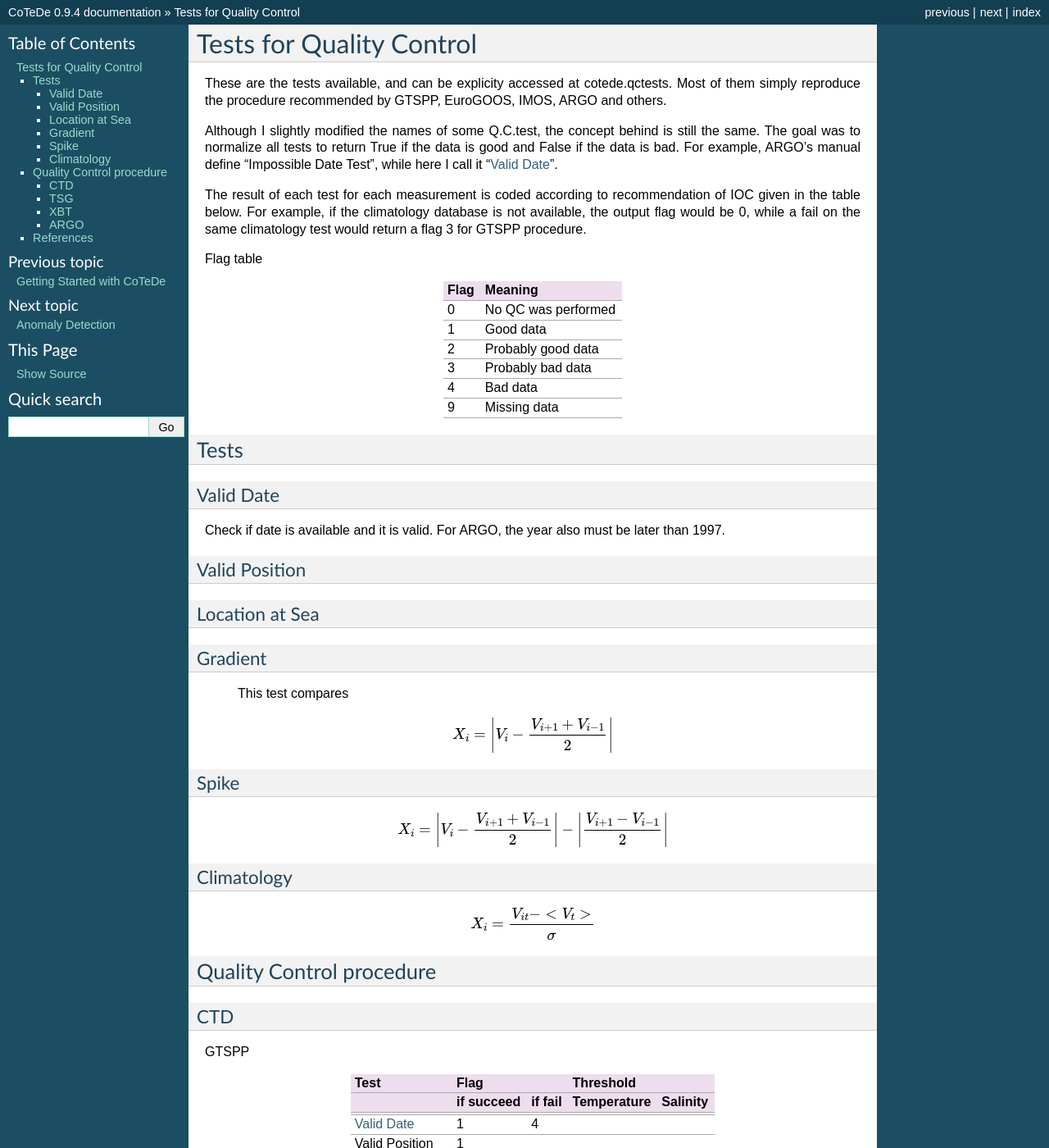
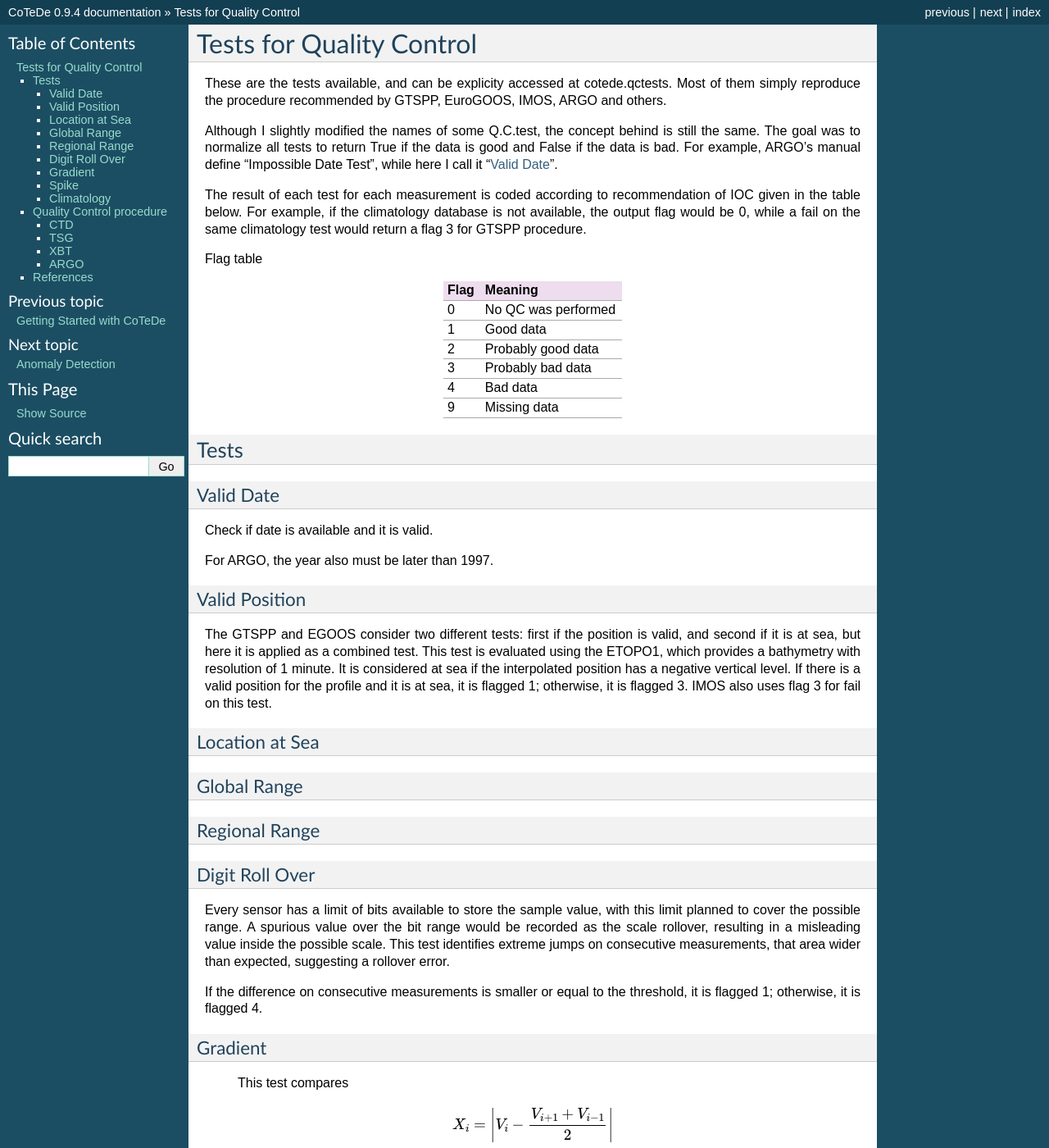
Before and after one commit to castelao/CoTeDe, a Sphinx documentation site: the page built from docs/source/qctests.rst, in a window 1280 px wide and 1400 px high. Shown: the whole window at 82% size. Built offline with Sphinx 7.4.7, drawn with Linux system fonts in a browser that asks for light colours; formulas are drawn with MathJax 3; pages that are not in the unit, such as notebooks, are missing from menus; some of the changed text lies outside the part shown.

Commit message:
Improving qctests documentation.

```diff
--- a/docs/source/qctests.rst
+++ b/docs/source/qctests.rst
@@ -34,13 +34,37 @@ Tests
 Valid Date
 ~~~~~~~~~~
 
-Check if date is available and it is valid. For ARGO, the year also must be later than 1997.
+Check if date is available and it is valid.
+
+For ARGO, the year also must be later than 1997.
 
 Valid Position
 ~~~~~~~~~~~~~~
 
+The GTSPP and EGOOS consider two different tests: first if the position is valid, and second if it is at sea, but here it is applied as a combined test.
+This test is evaluated using the ETOPO1, which provides a bathymetry with resolution of 1 minute.
+It is considered at sea if the interpolated position has a negative vertical level.
+If there is a valid position for the profile and it is at sea, it is flagged 1; otherwise, it is flagged 3.
+IMOS also uses flag 3 for fail on this test.
+
+
 Location at Sea
 ~~~~~~~~~~~~~~~
+
+Global Range
+~~~~~~~~~~~~
+
+Regional Range
+~~~~~~~~~~~~~~
+
+Digit Roll Over
+~~~~~~~~~~~~~~~
+
+Every sensor has a limit of bits available to store the sample value, with this limit planned to cover the possible range.
+A spurious value over the bit range would be recorded as the scale rollover, resulting in a misleading value inside the possible scale.
+This test identifies extreme jumps on consecutive measurements, that area wider than expected, suggesting a rollover error.
+
+If the difference on consecutive measurements is smaller or equal to the threshold, it is flagged 1; otherwise, it is flagged 4.
 
 Gradient
 ~~~~~~~~
@@ -78,56 +102,56 @@ CTD
 
 GTSPP
 
-+-----------------+------------+--------+-------------+----------+
-| Test            |         Flag        |       Threshold        |
-+-----------------+------------+--------+-------------+----------+
-|                 | if succeed | if fail| Temperature | Salinity |
-+=================+============+========+=============+==========+
-|                 |            |        |                        |
-+-----------------+------------+--------+-------------+----------+
-| `Valid Date`_   |  1         | 4      |                        |
-+-----------------+------------+--------+-------------+----------+
-| Valid Position  |  1         |        |                        |
-+-----------------+------------+--------+-------------+----------+
-| Location at Sea |  1         |        |                        |
-+-----------------+------------+--------+-------------+----------+
-| Global Range    |  1         |        |                        |
-+-----------------+------------+--------+-------------+----------+
-| `Gradient`_     |  1         | 4      | 10.0 C      | 5        |
-+-----------------+------------+--------+-------------+----------+
-| `Spike`_        |  1         |        | 2.0 C       | 0.3      |
-+-----------------+------------+--------+-------------+----------+
-| `Climatology`_  |  1         |        |                        |
-+-----------------+------------+--------+-------------+----------+
++--------------------+------------+--------+-------------+----------+
+| Test               |         Flag        |       Threshold        |
++--------------------+------------+--------+-------------+----------+
+|                    | if succeed | if fail| Temperature | Salinity |
++====================+============+========+=============+==========+
+|                    |            |        |                        |
++--------------------+------------+--------+-------------+----------+
+| `Valid Date`_      |  1         | 4      |                        |
++--------------------+------------+--------+-------------+----------+
+| `Valid Position`_  |  1         |        |                        |
++--------------------+------------+--------+-------------+----------+
+| `Location at Sea`_ |  1         |        |                        |
++--------------------+------------+--------+-------------+----------+
+| `Global Range`_    |  1         |        |                        |
++--------------------+------------+--------+-------------+----------+
+| `Gradient`_        |  1         | 4      | 10.0 C      | 5        |
++--------------------+------------+--------+-------------+----------+
+| `Spike`_           |  1         |        | 2.0 C       | 0.3      |
++--------------------+------------+--------+-------------+----------+
+| `Climatology`_     |  1         |        |                        |
++--------------------+------------+--------+-------------+----------+
 
 
 EuroGOOS
 
-+-----------------+------------+--------+-------------+----------+
-| Test            |         Flag        |       Threshold        |
-+-----------------+------------+--------+-------------+----------+
-|                 | if succeed | if fail| Temperature | Salinity |
-+=================+============+========+=============+==========+
-|                 |            |        |                        |
-+-----------------+------------+--------+-------------+----------+
-| `Valid Date`_   |  1         | 4      |                        |
-+-----------------+------------+--------+-------------+----------+
-| Valid Position  |  1         |        |                        |
-+-----------------+------------+--------+-------------+----------+
-| Location at Sea |  1         |        |                        |
-+-----------------+------------+--------+-------------+----------+
-| Global Range    |  1         |        |                        |
-+-----------------+------------+--------+-------------+----------+
-| Digit Roll Over |  1         | 4      |  10.0 C     | 5        |
-+-----------------+------------+--------+-------------+----------+
-| Gradient Cond.  |  1         | 4      |             |          |
-|  - < 500        |            |        | 9.0 C       | 1.5      |
-|  - > 500        |            |        | 3.0 C       | 0.5      |
-+-----------------+------------+--------+-------------+----------+
-| Spike Cond.     |  1         | 4      |             |          |
-+-----------------+------------+--------+-------------+----------+
-| `Climatology`_  |  1         |        |                        |
-+-----------------+------------+--------+-------------+----------+
++--------------------+------------+--------+-------------+----------+
+| Test               |         Flag        |       Threshold        |
++--------------------+------------+--------+-------------+----------+
+|                    | if succeed | if fail| Temperature | Salinity |
++====================+============+========+=============+==========+
+|                    |            |        |                        |
++--------------------+------------+--------+-------------+----------+
+| `Valid Date`_      |  1         | 4      |                        |
++--------------------+------------+--------+-------------+----------+
+| `Valid Position`_  |  1         | 4      |                        |
++--------------------+------------+--------+-------------+----------+
+| `Location at Sea`_ |  1         |        |                        |
++--------------------+------------+--------+-------------+----------+
+| `Global Range`_    |  1         |        |                        |
++--------------------+------------+--------+-------------+----------+
+| `Digit Roll Over`_ |  1         | 4      |  10.0 C     | 5        |
++--------------------+------------+--------+-------------+----------+
+| Gradient Cond.     |  1         | 4      |             |          |
+|  - < 500           |            |        | 9.0 C       | 1.5      |
+|  - > 500           |            |        | 3.0 C       | 0.5      |
++--------------------+------------+--------+-------------+----------+
+| Spike Cond.        |  1         | 4      |             |          |
++--------------------+------------+--------+-------------+----------+
+| `Climatology`_     |  1         |        |                        |
++--------------------+------------+--------+-------------+----------+
 
 
 
@@ -139,13 +163,13 @@ Based on AOML procedure. Realtime data is evaluatd by tests 1 to 10, while the d
   1. Platform Identification
   2. `Valid Date`_
   3. Impossible Location
-  4. Location at Sea
+  4. `Location at Sea`_
   5. Impossible Speed
-  6. Global Ranges
+  6. `Global Range`_
   7. Regional Ranges
-  8. Spike
+  8. `Spike`_
   9. Constant Value
-  10. Gradient
+  10. `Gradient`_
   11. Climatology
 ..  12. NCEP Weekly analysis
 ..  13. Buddy Check
@@ -163,13 +187,13 @@ ARGO
   3. Impossible location test
   4. Position on land test
   5. Impossible speed test
-  6. Global range test
+  6. `Global range`_
   7. Regional range test
   8. Pressure increasing test
-  9. Spike test
+  9. `Spike`_
   10. Top an dbottom spike test: obsolete
   11. `Gradient`_
-  12. Digit rollover test
+  12. `Digit Roll Over`_
   13. Stuck value test
   14. Density inversion
   15. Grey list
```
